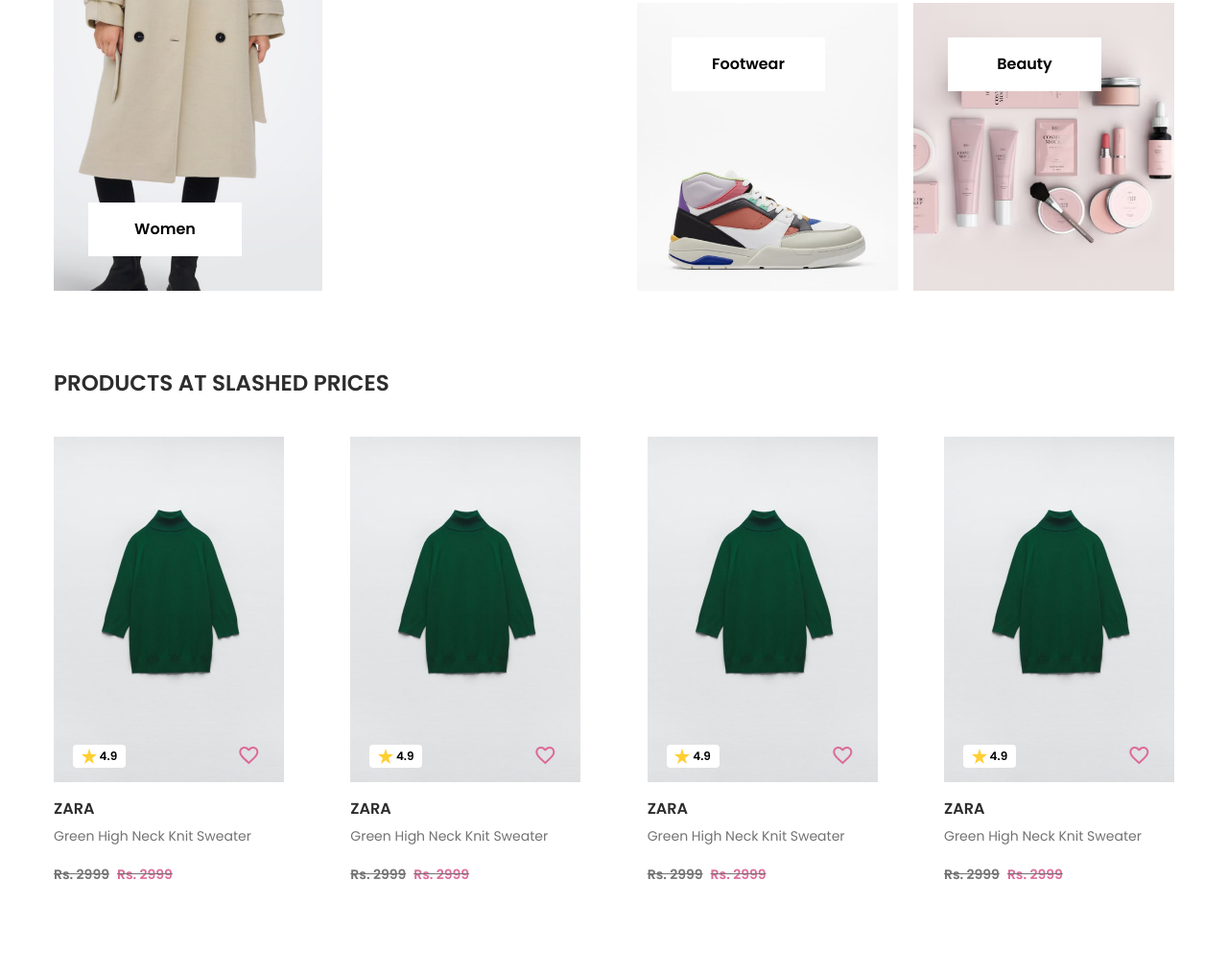
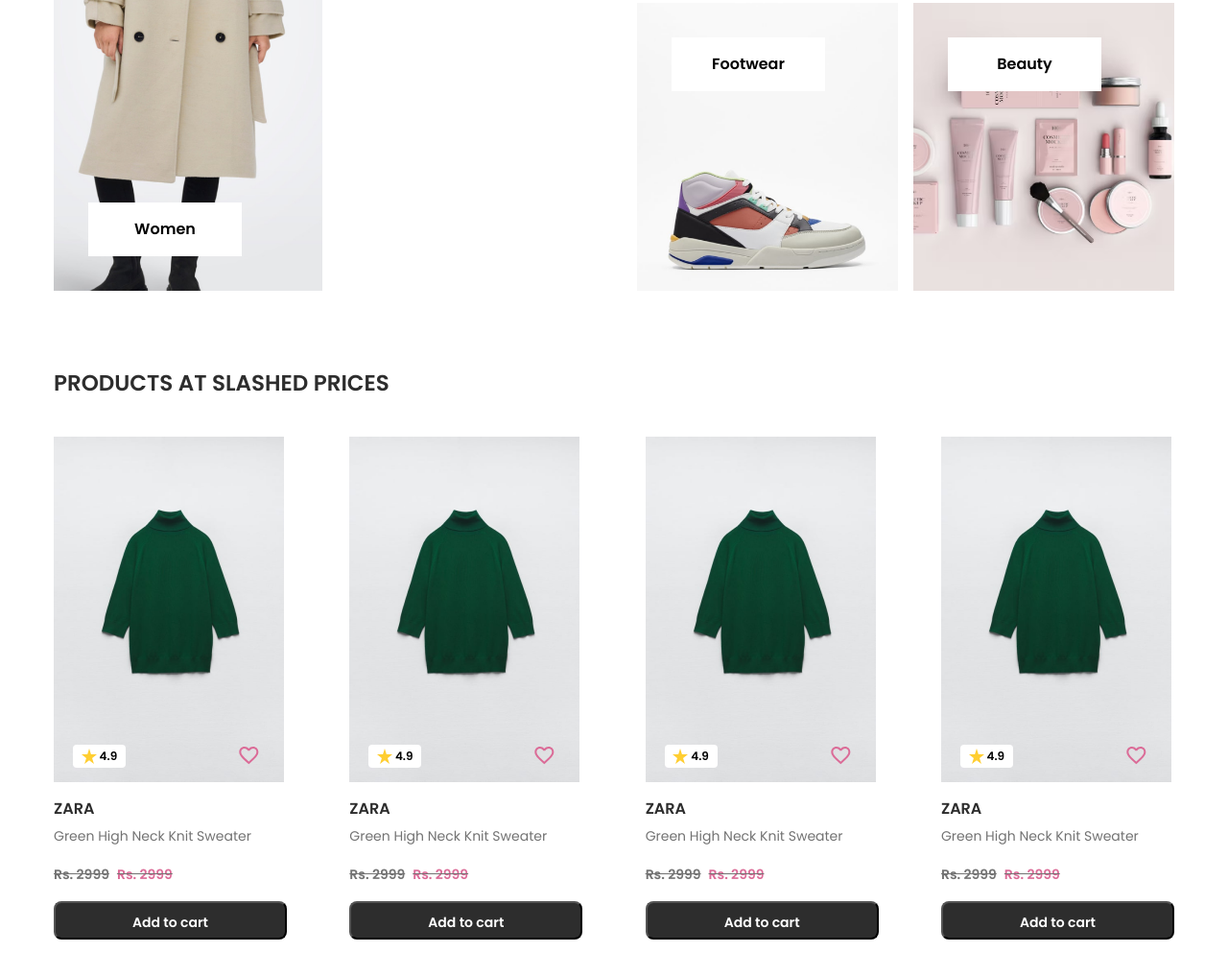
Before and after one commit to KaranVikas/Avira, a Gatsby site: page /shop in a window 1280 px wide. Shown: the part 1261-2278 px from the top of the page at 96% size. Built offline with nearby package versions, Linux system fonts and the light colour scheme; Gatsby itself is replaced by a stand-in of ours.

Commit message:
products card created

```diff
--- /dev/null
+++ b/src/Components/addBtn/index.tsx
@@ -0,0 +1,40 @@
+import React from 'react'
+import styled from 'styled-components'
+
+interface ButtonProps {
+  className ?: string;
+  onClick ?: any;
+}
+
+const Btn = styled.button`
+    width:100%;
+    height: 40px;
+    padding: 8px 80px;
+    background: #2D2D2D;
+    border-radius: 8px;
+    color: #FFFFFF;
+    font-weight: 600;
+    font-size: 14px;
+    line-height: 24px;
+`
+
+const AddBtn: React.FC<ButtonProps> = ({
+  onClick,
+  className
+}: ButtonProps ) => {
+  return (
+    <>
+      <Btn
+        type="button"
+        className={className}
+        onClick={onClick}
+      >
+        Add to cart
+      </Btn>
+    </>
+
+
+  )
+}
+
+export default AddBtn;
--- a/src/Components/productCard/index.tsx
+++ b/src/Components/productCard/index.tsx
@@ -1,7 +1,7 @@
 import React from 'react'
 import styled from 'styled-components'
 import ProductItem from '../productItem';
-
+import AddBtn from '../addBtn';
 
 const Brand = styled.h3`
     font-weight: 600;
@@ -31,6 +31,8 @@
     text-decoration: none;
 `
 
+
+
 const ProductCard = () => {
   return (
     <div>
@@ -38,7 +40,7 @@
         <Brand>ZARA</Brand>
         <Desc>Green High Neck Knit Sweater</Desc>
         <Price>Rs. 2999<NPrice>Rs. 2999</NPrice></Price>
-
+        <AddBtn />
     </div>
   )
 }
```
